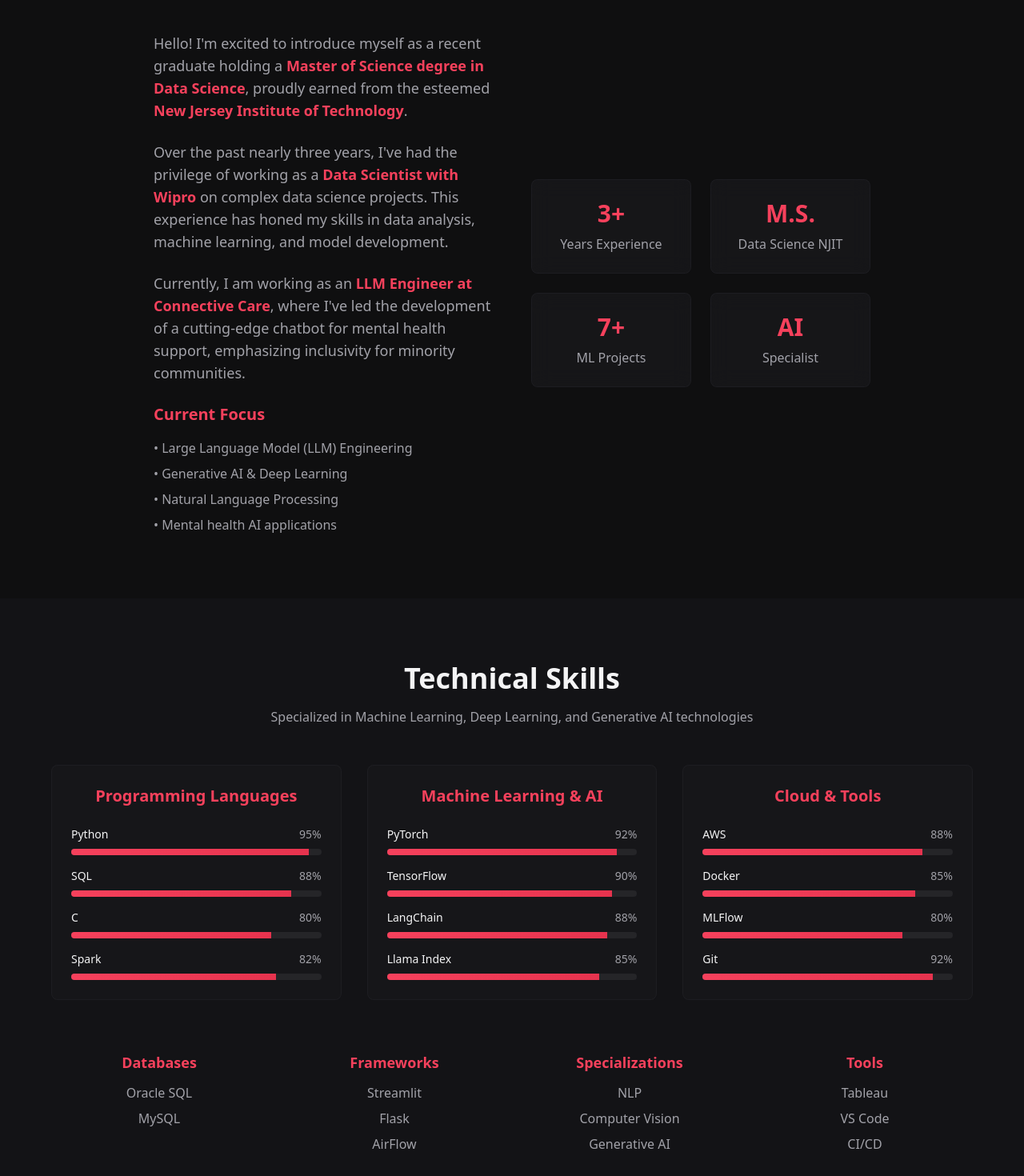
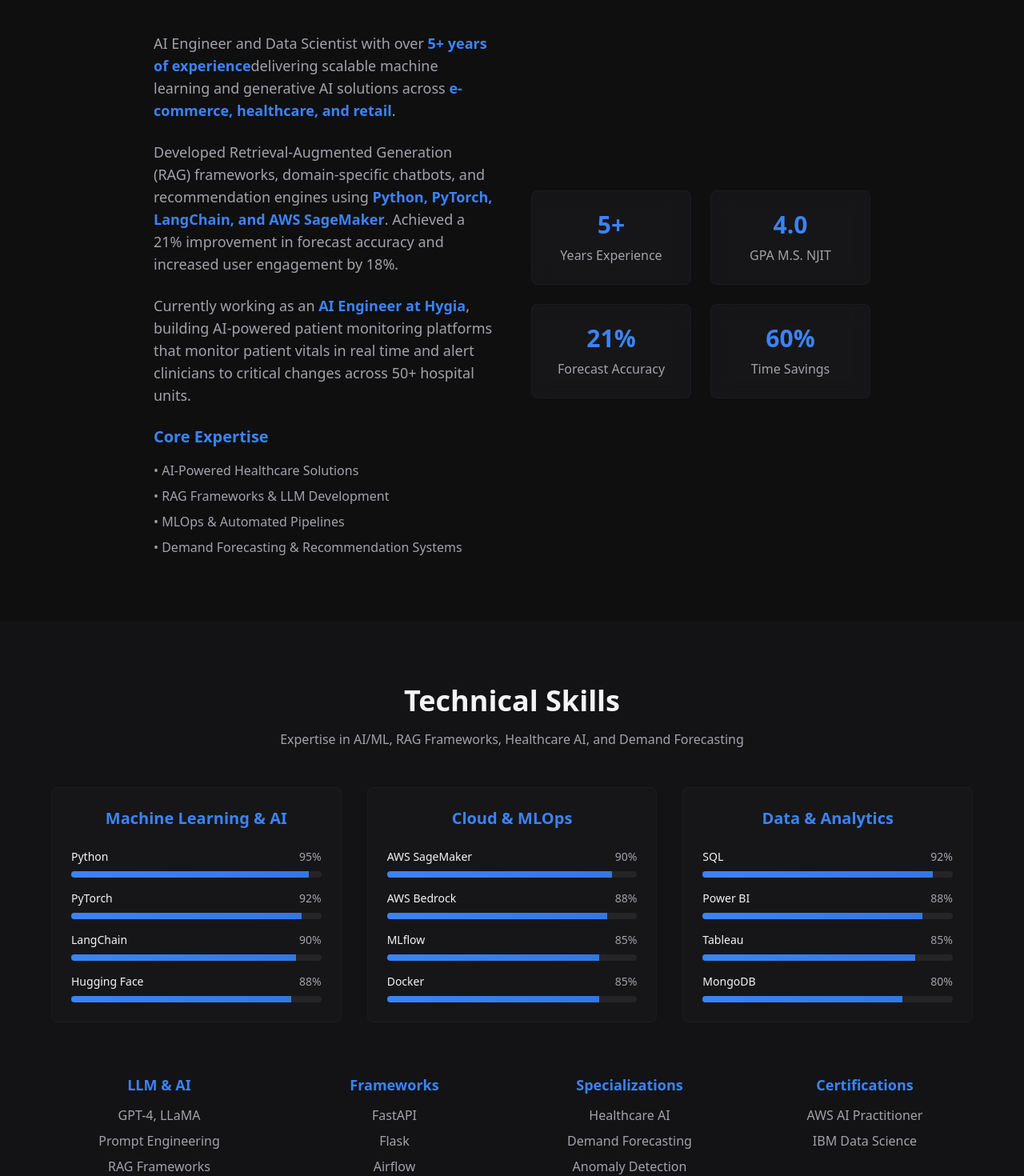
Before and after one commit to venkataseetharam/portfolio-v2, a React (Vite) app: page / in a window 1280 px wide. Shown: the part 1140-2610 px from the top of the page at 80% size. Built offline with nearby package versions, Linux system fonts and the light colour scheme.

Commit message:
Update portfolio with new info

```diff
--- a/src/components/About.tsx
+++ b/src/components/About.tsx
@@ -11,30 +11,30 @@ const About = () => {
             {/* Text content */}
             <div className="space-y-6 animate-fade-in" style={{ animationDelay: '0.2s' }}>
               <p className="text-lg text-muted-foreground">
-                Hello! I'm excited to introduce myself as a recent graduate holding a
-                <span className="text-primary font-semibold"> Master of Science degree in Data Science</span>,
-                proudly earned from the esteemed <span className="text-primary font-semibold">New Jersey Institute of Technology</span>.
+                AI Engineer and Data Scientist with over <span className="text-primary font-semibold">5+ years of experience</span>
+                delivering scalable machine learning and generative AI solutions across
+                <span className="text-primary font-semibold"> e-commerce, healthcare, and retail</span>.
               </p>
 
               <p className="text-lg text-muted-foreground">
-                Over the past nearly three years, I've had the privilege of working as a
-                <span className="text-primary font-semibold"> Data Scientist with Wipro</span> on complex data science projects.
-                This experience has honed my skills in data analysis, machine learning, and model development.
+                Developed Retrieval-Augmented Generation (RAG) frameworks, domain-specific chatbots,
+                and recommendation engines using <span className="text-primary font-semibold">Python, PyTorch, LangChain, and AWS SageMaker</span>.
+                Achieved a 21% improvement in forecast accuracy and increased user engagement by 18%.
               </p>
 
               <p className="text-lg text-muted-foreground">
-                Currently, I am working as an <span className="text-primary font-semibold">LLM Engineer at Connective Care</span>,
-                where I've led the development of a cutting-edge chatbot for mental health support,
-                emphasizing inclusivity for minority communities.
+                Currently working as an <span className="text-primary font-semibold">AI Engineer at Hygia</span>,
+                building AI-powered patient monitoring platforms that monitor patient vitals in real time
+                and alert clinicians to critical changes across 50+ hospital units.
               </p>
 
               <div className="space-y-4">
-                <h3 className="text-xl font-semibold text-primary">Current Focus</h3>
+                <h3 className="text-xl font-semibold text-primary">Core Expertise</h3>
                 <ul className="space-y-2 text-muted-foreground">
-                  <li>• Large Language Model (LLM) Engineering</li>
-                  <li>• Generative AI & Deep Learning</li>
-                  <li>• Natural Language Processing</li>
-                  <li>• Mental health AI applications</li>
+                  <li>• AI-Powered Healthcare Solutions</li>
+                  <li>• RAG Frameworks & LLM Development</li>
+                  <li>• MLOps & Automated Pipelines</li>
+                  <li>• Demand Forecasting & Recommendation Systems</li>
                 </ul>
               </div>
             </div>
@@ -42,23 +42,23 @@ const About = () => {
             {/* Experience stats */}
             <div className="grid grid-cols-2 gap-6 animate-fade-in" style={{ animationDelay: '0.4s' }}>
               <div className="glass-card rounded-lg p-6 text-center">
-                <div className="text-3xl font-bold text-primary mb-2">3+</div>
+                <div className="text-3xl font-bold text-primary mb-2">5+</div>
                 <div className="text-muted-foreground">Years Experience</div>
               </div>
 
               <div className="glass-card rounded-lg p-6 text-center">
-                <div className="text-3xl font-bold text-primary mb-2">M.S.</div>
-                <div className="text-muted-foreground">Data Science NJIT</div>
+                <div className="text-3xl font-bold text-primary mb-2">4.0</div>
+                <div className="text-muted-foreground">GPA M.S. NJIT</div>
               </div>
 
               <div className="glass-card rounded-lg p-6 text-center">
-                <div className="text-3xl font-bold text-primary mb-2">7+</div>
-                <div className="text-muted-foreground">ML Projects</div>
+                <div className="text-3xl font-bold text-primary mb-2">21%</div>
+                <div className="text-muted-foreground">Forecast Accuracy</div>
               </div>
 
               <div className="glass-card rounded-lg p-6 text-center">
-                <div className="text-3xl font-bold text-primary mb-2">AI</div>
-                <div className="text-muted-foreground">Specialist</div>
+                <div className="text-3xl font-bold text-primary mb-2">60%</div>
+                <div className="text-muted-foreground">Time Savings</div>
               </div>
             </div>
           </div>
--- a/src/components/Contact.tsx
+++ b/src/components/Contact.tsx
@@ -73,7 +73,7 @@ const Contact = () => {
                   <div>
                     <p className="font-medium">Resume</p>
                     <a
-                      href="https://drive.google.com/file/d/1h6oz_Qg_zL_b0HZn8S110dY3OZiruZ3z/view?usp=sharing"
+                      href="https://drive.google.com/file/d/1smvOPm0GoZUD9bkj5PM43-RodyMD57tX/view?usp=share_link"
                       target="_blank"
                       rel="noopener noreferrer"
                       className="text-muted-foreground hover:text-primary transition-colors"
@@ -88,9 +88,9 @@ const Contact = () => {
               <div className="glass-card rounded-lg p-6">
                 <h4 className="text-lg font-semibold text-primary mb-3">Current Position</h4>
                 <p className="text-muted-foreground">
-                  <span className="font-medium">LLM Engineer</span> at Connective Care
+                  <span className="font-medium">AI Engineer</span> at Hygia
                   <br />
-                  <span className="text-sm">Feb 2024 - Present | New York, USA</span>
+                  <span className="text-sm">Apr 2025 - Present | AI-Powered Patient Monitoring</span>
                 </p>
               </div>
             </div>
--- a/src/components/Hero.tsx
+++ b/src/components/Hero.tsx
@@ -44,9 +44,9 @@ const Hero = () => {
 
           {/* Description */}
           <p className="text-lg text-muted-foreground max-w-3xl mx-auto mb-12 animate-fade-in" style={{ animationDelay: '0.4s' }}>
-            M.S. in Data Science from NJIT with 3+ years of experience in Machine Learning,
-            Deep Learning, and Generative AI. Currently working as an LLM Engineer at Connective Care,
-            building cutting-edge AI solutions for mental health support.
+            AI Engineer and Data Scientist with 5+ years of experience delivering scalable machine learning
+            and generative AI solutions. M.S. in Data Science from NJIT (GPA: 4.0/4.0).
+            Currently developing AI-powered patient monitoring systems at Hygia.
           </p>
 
           {/* CTA buttons */}
@@ -64,7 +64,7 @@ const Hero = () => {
             <a href="https://www.github.com/venkataseetharam" target="_blank" rel="noopener noreferrer" className="text-muted-foreground hover:text-primary transition-colors">
               <Github className="w-6 h-6" />
             </a>
-            <a href="https://www.linkedin.com/in/venkata-seetharam-pendekanti/" target="_blank" rel="noopener noreferrer" className="text-muted-foreground hover:text-primary transition-colors">
+            <a href="https://www.linkedin.com/in/venkata-seetharam" target="_blank" rel="noopener noreferrer" className="text-muted-foreground hover:text-primary transition-colors">
               <Linkedin className="w-6 h-6" />
             </a>
             <a href="mailto:pendekantiseetharam@gmail.com" className="text-muted-foreground hover:text-primary transition-colors">
--- a/src/components/Skills.tsx
+++ b/src/components/Skills.tsx
@@ -1,30 +1,30 @@
 const Skills = () => {
   const skillCategories = [
     {
-      title: "Programming Languages",
+      title: "Machine Learning & AI",
       skills: [
         { name: "Python", level: 95 },
-        { name: "SQL", level: 88 },
-        { name: "C", level: 80 },
-        { name: "Spark", level: 82 },
+        { name: "PyTorch", level: 92 },
+        { name: "LangChain", level: 90 },
+        { name: "Hugging Face", level: 88 },
       ]
     },
     {
-      title: "Machine Learning & AI",
+      title: "Cloud & MLOps",
       skills: [
-        { name: "PyTorch", level: 92 },
-        { name: "TensorFlow", level: 90 },
-        { name: "LangChain", level: 88 },
-        { name: "Llama Index", level: 85 },
+        { name: "AWS SageMaker", level: 90 },
+        { name: "AWS Bedrock", level: 88 },
+        { name: "MLflow", level: 85 },
+        { name: "Docker", level: 85 },
       ]
     },
     {
-      title: "Cloud & Tools",
+      title: "Data & Analytics",
       skills: [
-        { name: "AWS", level: 88 },
-        { name: "Docker", level: 85 },
-        { name: "MLFlow", level: 80 },
-        { name: "Git", level: 92 },
+        { name: "SQL", level: 92 },
+        { name: "Power BI", level: 88 },
+        { name: "Tableau", level: 85 },
+        { name: "MongoDB", level: 80 },
       ]
     }
   ];
@@ -38,7 +38,7 @@ const Skills = () => {
           </h2>
 
           <p className="text-center text-muted-foreground mb-12 animate-fade-in" style={{ animationDelay: '0.1s' }}>
-            Specialized in Machine Learning, Deep Learning, and Generative AI technologies
+            Expertise in AI/ML, RAG Frameworks, Healthcare AI, and Demand Forecasting
           </p>
 
           <div className="grid md:grid-cols-3 gap-8 mb-16">
@@ -79,37 +79,37 @@ const Skills = () => {
           {/* Additional skill categories */}
           <div className="grid md:grid-cols-4 gap-6 animate-fade-in" style={{ animationDelay: '0.8s' }}>
             <div className="text-center">
-              <h4 className="text-lg font-semibold text-primary mb-3">Databases</h4>
+              <h4 className="text-lg font-semibold text-primary mb-3">LLM & AI</h4>
               <div className="space-y-2 text-muted-foreground">
-                <p>Oracle SQL</p>
-                <p>MySQL</p>
+                <p>GPT-4, LLaMA</p>
+                <p>Prompt Engineering</p>
+                <p>RAG Frameworks</p>
               </div>
             </div>
 
             <div className="text-center">
               <h4 className="text-lg font-semibold text-primary mb-3">Frameworks</h4>
               <div className="space-y-2 text-muted-foreground">
-                <p>Streamlit</p>
+                <p>FastAPI</p>
                 <p>Flask</p>
-                <p>AirFlow</p>
+                <p>Airflow</p>
               </div>
             </div>
 
             <div className="text-center">
               <h4 className="text-lg font-semibold text-primary mb-3">Specializations</h4>
               <div className="space-y-2 text-muted-foreground">
-                <p>NLP</p>
-                <p>Computer Vision</p>
-                <p>Generative AI</p>
+                <p>Healthcare AI</p>
+                <p>Demand Forecasting</p>
+                <p>Anomaly Detection</p>
               </div>
             </div>
 
             <div className="text-center">
-              <h4 className="text-lg font-semibold text-primary mb-3">Tools</h4>
+              <h4 className="text-lg font-semibold text-primary mb-3">Certifications</h4>
               <div className="space-y-2 text-muted-foreground">
-                <p>Tableau</p>
-                <p>VS Code</p>
-                <p>CI/CD</p>
+                <p>AWS AI Practitioner</p>
+                <p>IBM Data Science</p>
               </div>
             </div>
           </div>
--- a/src/index.css
+++ b/src/index.css
@@ -17,7 +17,7 @@ All colors MUST be HSL.
     --popover: 240 4% 10%;
     --popover-foreground: 240 5% 96%;
 
-    --primary: 351 91% 61%;
+    --primary: 217 91% 60%;
     --primary-foreground: 240 6% 8%;
 
     --secondary: 240 4% 15%;
@@ -26,7 +26,7 @@ All colors MUST be HSL.
     --muted: 240 4% 15%;
     --muted-foreground: 240 4% 65%;
 
-    --accent: 351 91% 61%;
+    --accent: 217 91% 60%;
     --accent-foreground: 240 6% 8%;
 
     --destructive: 0 84% 60%;
@@ -34,11 +34,11 @@ All colors MUST be HSL.
 
     --border: 240 4% 15%;
     --input: 240 4% 15%;
-    --ring: 351 91% 61%;
+    --ring: 217 91% 60%;
 
     /* Portfolio specific colors */
-    --hero-gradient-from: 351 91% 61%;
-    --hero-gradient-to: 351 78% 55%;
+    --hero-gradient-from: 217 91% 60%;
+    --hero-gradient-to: 217 78% 55%;
     --section-bg: 240 4% 6%;
     --glass-bg: 240 4% 10%;
     --glass-border: 240 4% 20%;
@@ -72,7 +72,7 @@ All colors MUST be HSL.
     --popover: 240 4% 6%;
     --popover-foreground: 240 5% 96%;
 
-    --primary: 351 91% 65%;
+    --primary: 217 91% 65%;
     --primary-foreground: 240 6% 8%;
 
     --secondary: 240 4% 10%;
@@ -81,7 +81,7 @@ All colors MUST be HSL.
     --muted: 240 4% 10%;
     --muted-foreground: 240 4% 70%;
 
-    --accent: 351 91% 65%;
+    --accent: 217 91% 65%;
     --accent-foreground: 240 6% 8%;
 
     --destructive: 0 84% 60%;
@@ -89,11 +89,11 @@ All colors MUST be HSL.
 
     --border: 240 4% 10%;
     --input: 240 4% 10%;
-    --ring: 351 91% 65%;
+    --ring: 217 91% 65%;
 
     /* Portfolio specific colors - dark theme */
-    --hero-gradient-from: 351 91% 65%;
-    --hero-gradient-to: 351 78% 60%;
+    --hero-gradient-from: 217 91% 65%;
+    --hero-gradient-to: 217 78% 60%;
     --section-bg: 240 4% 3%;
     --glass-bg: 240 4% 6%;
     --glass-border: 240 4% 15%;
```
